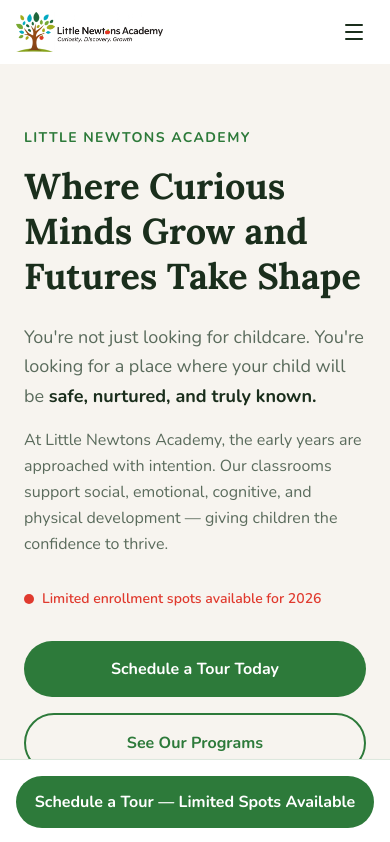
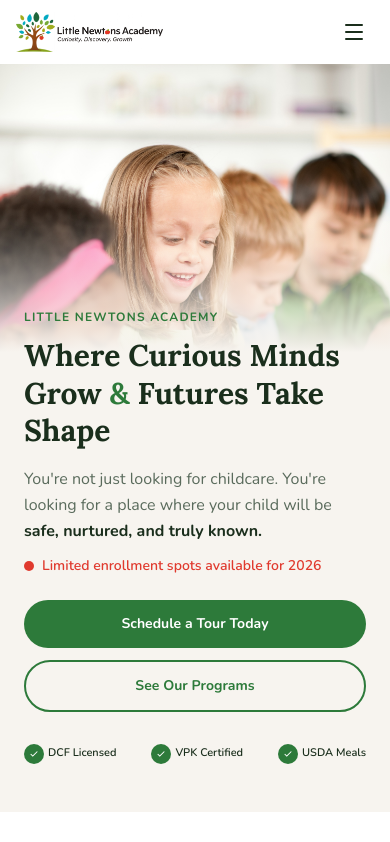
Before and after one commit to maxmarketpros/Little-Newtons-Academy, a Next.js app: page / in a window 390 px wide. Shown: the top 842 px of the page. Built offline with nearby package versions, Linux system fonts and the light colour scheme.

Commit message:
home page changes

```diff
--- a/components/hero.tsx
+++ b/components/hero.tsx
@@ -3,15 +3,89 @@ import Image from 'next/image'
 export default function Hero() {
   return (
     <section className="relative bg-[var(--brand-cream)] overflow-hidden">
-      <div className="max-w-7xl mx-auto">
+      {/* Mobile: image-first hero */}
+      <div className="lg:hidden">
+        {/* Mobile hero image */}
+        <div className="relative h-72 sm:h-80">
+          <Image
+            src="/images/hero-image.jpg"
+            alt="Happy children at Little Newtons Academy"
+            fill
+            className="object-cover object-top"
+            priority
+          />
+          <div className="absolute inset-0 bg-gradient-to-b from-transparent via-transparent to-[var(--brand-cream)]" />
+        </div>
+
+        {/* Mobile text content */}
+        <div className="px-6 sm:px-10 -mt-12 relative z-10 pb-12">
+          <span className="inline-block text-[var(--brand-green)] font-bold text-xs tracking-widest uppercase mb-3">
+            Little Newtons Academy
+          </span>
+          <h1 className="font-serif text-3xl sm:text-4xl font-bold text-[var(--foreground)] leading-tight mb-4">
+            Where Curious Minds{' '}
+            <span className="whitespace-nowrap">Grow <span className="text-[var(--brand-green)]">&</span></span>{' '}
+            Futures Take Shape
+          </h1>
+          <p className="text-[var(--muted-foreground)] text-base leading-relaxed mb-3">
+            You&apos;re not just looking for childcare. You&apos;re looking for a place where your child will be{' '}
+            <strong className="text-[var(--foreground)]">safe, nurtured, and truly known.</strong>
+          </p>
+
+          {/* Urgency badge */}
+          <div className="flex items-center gap-2 mb-6">
+            <span className="flex h-2.5 w-2.5 relative">
+              <span className="animate-ping absolute inline-flex h-full w-full rounded-full bg-[var(--brand-red)] opacity-75"></span>
+              <span className="relative inline-flex rounded-full h-2.5 w-2.5 bg-[var(--brand-red)]"></span>
+            </span>
+            <span className="text-[var(--brand-red)] font-semibold text-sm">
+              Limited enrollment spots available for 2026
+            </span>
+          </div>
+
+          <div className="flex flex-col sm:flex-row gap-3">
+            <a
+              href="#contact"
+              className="bg-[var(--brand-green)] text-[var(--primary-foreground)] font-bold px-6 py-3.5 rounded-full text-center hover:opacity-90 transition-opacity text-sm"
+            >
+              Schedule a Tour Today
+            </a>
+            <a
+              href="#programs"
+              className="border-2 border-[var(--brand-green)] text-[var(--brand-green)] font-bold px-6 py-3.5 rounded-full text-center hover:bg-[var(--secondary)] transition-colors text-sm"
+            >
+              See Our Programs
+            </a>
+          </div>
+
+          {/* Trust badges */}
+          <div className="mt-8 flex items-center justify-between">
+            {['DCF Licensed', 'VPK Certified', 'USDA Meals'].map((badge) => (
+              <div key={badge} className="flex items-center gap-1">
+                <div className="w-5 h-5 rounded-full bg-[var(--brand-green)] flex items-center justify-center flex-shrink-0">
+                  <svg viewBox="0 0 24 24" fill="none" stroke="white" strokeWidth="2.5" className="w-2.5 h-2.5">
+                    <polyline points="20 6 9 17 4 12" />
+                  </svg>
+                </div>
+                <span className="text-[11px] font-semibold text-[var(--foreground)]">{badge}</span>
+              </div>
+            ))}
+          </div>
+        </div>
+      </div>
+
+      {/* Desktop: side-by-side layout */}
+      <div className="hidden lg:block max-w-7xl mx-auto">
         <div className="grid lg:grid-cols-2 min-h-[calc(100vh-80px)]">
           {/* Left content */}
-          <div className="flex flex-col justify-center px-6 sm:px-10 lg:px-16 py-16 lg:py-24">
+          <div className="flex flex-col justify-center px-16 py-24">
             <span className="inline-block text-[var(--brand-green)] font-bold text-sm tracking-widest uppercase mb-4">
               Little Newtons Academy
             </span>
-            <h1 className="font-serif text-4xl sm:text-5xl lg:text-6xl font-bold text-[var(--foreground)] leading-tight text-balance mb-6">
-              Where Curious Minds Grow and Futures Take Shape
+            <h1 className="font-serif text-6xl font-bold text-[var(--foreground)] leading-tight text-balance mb-6">
+              Where Curious Minds{' '}
+              <span className="whitespace-nowrap">Grow <span className="text-[var(--brand-green)]">&</span></span>{' '}
+              Futures Take Shape
             </h1>
             <p className="text-[var(--muted-foreground)] text-lg leading-relaxed mb-4 max-w-xl">
               You&apos;re not just looking for childcare. You&apos;re looking for a place where your child will be{' '}
@@ -33,7 +107,7 @@ export default function Hero() {
               </span>
             </div>
 
-            <div className="flex flex-col sm:flex-row gap-4">
+            <div className="flex gap-4">
               <a
                 href="#contact"
                 className="bg-[var(--brand-green)] text-[var(--primary-foreground)] font-bold px-8 py-4 rounded-full text-center hover:opacity-90 transition-opacity text-base"
@@ -50,35 +124,21 @@ export default function Hero() {
 
             {/* Trust badges */}
             <div className="mt-12 flex flex-wrap gap-6 items-center">
-              <div className="flex items-center gap-2">
-                <div className="w-8 h-8 rounded-full bg-[var(--brand-green)] flex items-center justify-center flex-shrink-0">
-                  <svg viewBox="0 0 24 24" fill="none" stroke="white" strokeWidth="2.5" className="w-4 h-4">
-                    <polyline points="20 6 9 17 4 12" />
-                  </svg>
+              {['DCF Licensed', 'VPK Certified', 'USDA Meals'].map((badge) => (
+                <div key={badge} className="flex items-center gap-2">
+                  <div className="w-8 h-8 rounded-full bg-[var(--brand-green)] flex items-center justify-center flex-shrink-0">
+                    <svg viewBox="0 0 24 24" fill="none" stroke="white" strokeWidth="2.5" className="w-4 h-4">
+                      <polyline points="20 6 9 17 4 12" />
+                    </svg>
+                  </div>
+                  <span className="text-sm font-semibold text-[var(--foreground)]">{badge}</span>
                 </div>
-                <span className="text-sm font-semibold text-[var(--foreground)]">DCF Licensed</span>
-              </div>
-              <div className="flex items-center gap-2">
-                <div className="w-8 h-8 rounded-full bg-[var(--brand-green)] flex items-center justify-center flex-shrink-0">
-                  <svg viewBox="0 0 24 24" fill="none" stroke="white" strokeWidth="2.5" className="w-4 h-4">
-                    <polyline points="20 6 9 17 4 12" />
-                  </svg>
-                </div>
-                <span className="text-sm font-semibold text-[var(--foreground)]">VPK Certified</span>
-              </div>
-              <div className="flex items-center gap-2">
-                <div className="w-8 h-8 rounded-full bg-[var(--brand-green)] flex items-center justify-center flex-shrink-0">
-                  <svg viewBox="0 0 24 24" fill="none" stroke="white" strokeWidth="2.5" className="w-4 h-4">
-                    <polyline points="20 6 9 17 4 12" />
-                  </svg>
-                </div>
-                <span className="text-sm font-semibold text-[var(--foreground)]">USDA Meals</span>
-              </div>
+              ))}
             </div>
           </div>
 
           {/* Right image */}
-          <div className="relative hidden lg:block">
+          <div className="relative">
             <Image
               src="/images/hero-image.jpg"
               alt="Happy children learning at Little Newtons Academy"
@@ -90,17 +150,6 @@ export default function Hero() {
           </div>
         </div>
       </div>
-
-      {/* Mobile hero image */}
-      <div className="lg:hidden relative h-64 sm:h-80 mx-6 mb-8 rounded-2xl overflow-hidden">
-        <Image
-          src="/images/4.jpg"
-          alt="Happy children at Little Newtons Academy"
-          fill
-          className="object-cover"
-          priority
-        />
-      </div>
     </section>
   )
 }
--- a/components/navbar.tsx
+++ b/components/navbar.tsx
@@ -8,9 +8,13 @@ import { Menu, X, Phone, MapPin } from 'lucide-react'
 export default function Navbar() {
   const [isOpen, setIsOpen] = useState(false)
   const [scrolled, setScrolled] = useState(false)
+  const [pastHero, setPastHero] = useState(false)
 
   useEffect(() => {
-    const handleScroll = () => setScrolled(window.scrollY > 20)
+    const handleScroll = () => {
+      setScrolled(window.scrollY > 20)
+      setPastHero(window.scrollY > window.innerHeight * 0.8)
+    }
     window.addEventListener('scroll', handleScroll)
     return () => window.removeEventListener('scroll', handleScroll)
   }, [])
@@ -136,12 +140,17 @@ export default function Navbar() {
       </header>
 
       {/* Sticky mobile CTA */}
-      <div className="fixed bottom-0 left-0 right-0 z-50 lg:hidden p-4 bg-[var(--background)] border-t border-[var(--border)] shadow-lg">
+      <div
+        className={`fixed bottom-0 left-0 right-0 z-50 lg:hidden px-4 pb-4 pt-3 bg-gradient-to-t from-[var(--background)] via-[var(--background)] to-transparent transition-all duration-300 ${
+          pastHero ? 'translate-y-0 opacity-100' : 'translate-y-full opacity-0'
+        }`}
+      >
         <a
           href="#contact"
-          className="block w-full bg-[var(--brand-green)] text-[var(--primary-foreground)] font-bold text-center py-3.5 rounded-full hover:opacity-90 transition-opacity"
+          className="flex items-center justify-center gap-2 w-full bg-[var(--brand-green)] text-[var(--primary-foreground)] font-bold text-center py-3 rounded-full shadow-lg shadow-[var(--brand-green)]/25 hover:opacity-90 transition-opacity text-sm"
         >
-          Schedule a Tour — Limited Spots Available
+          <Phone size={14} />
+          Schedule a Tour
         </a>
       </div>
     </>
```
